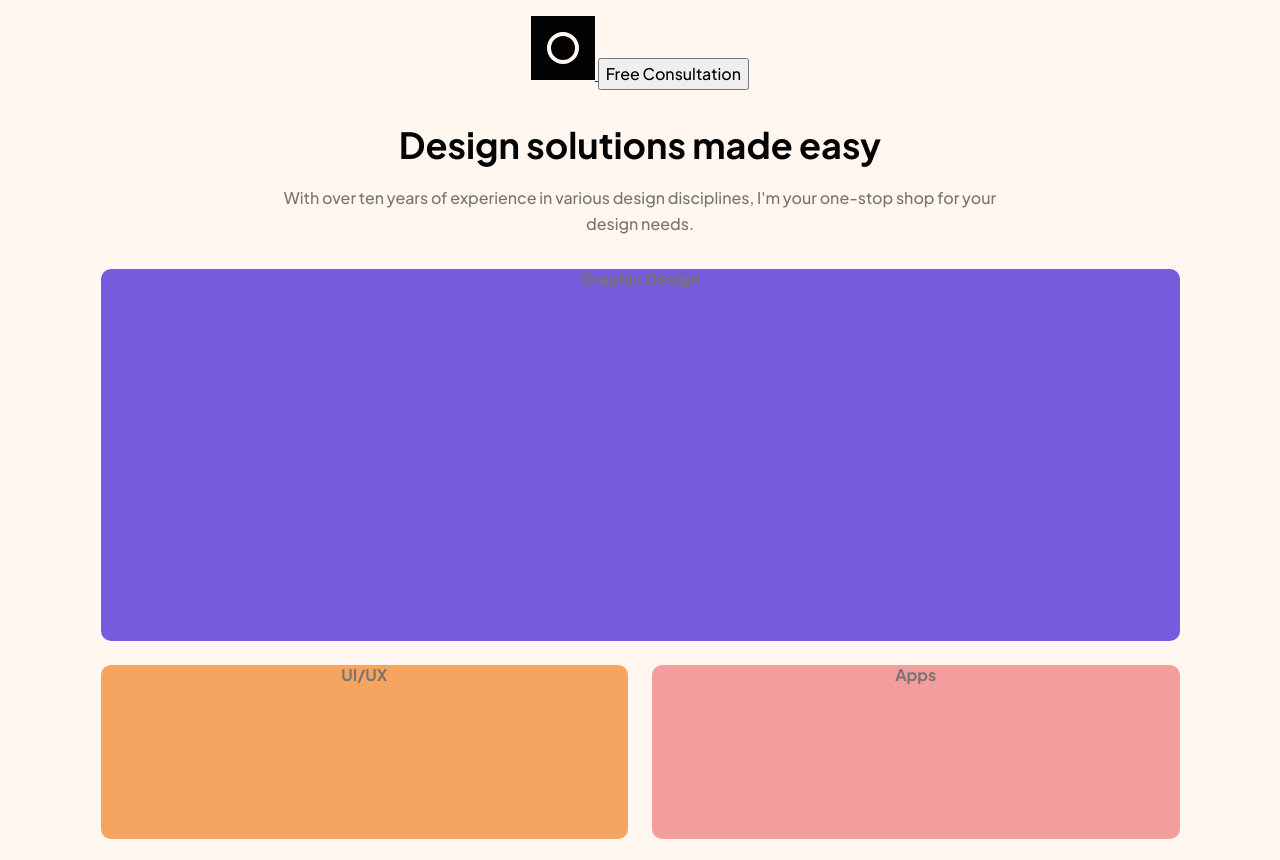
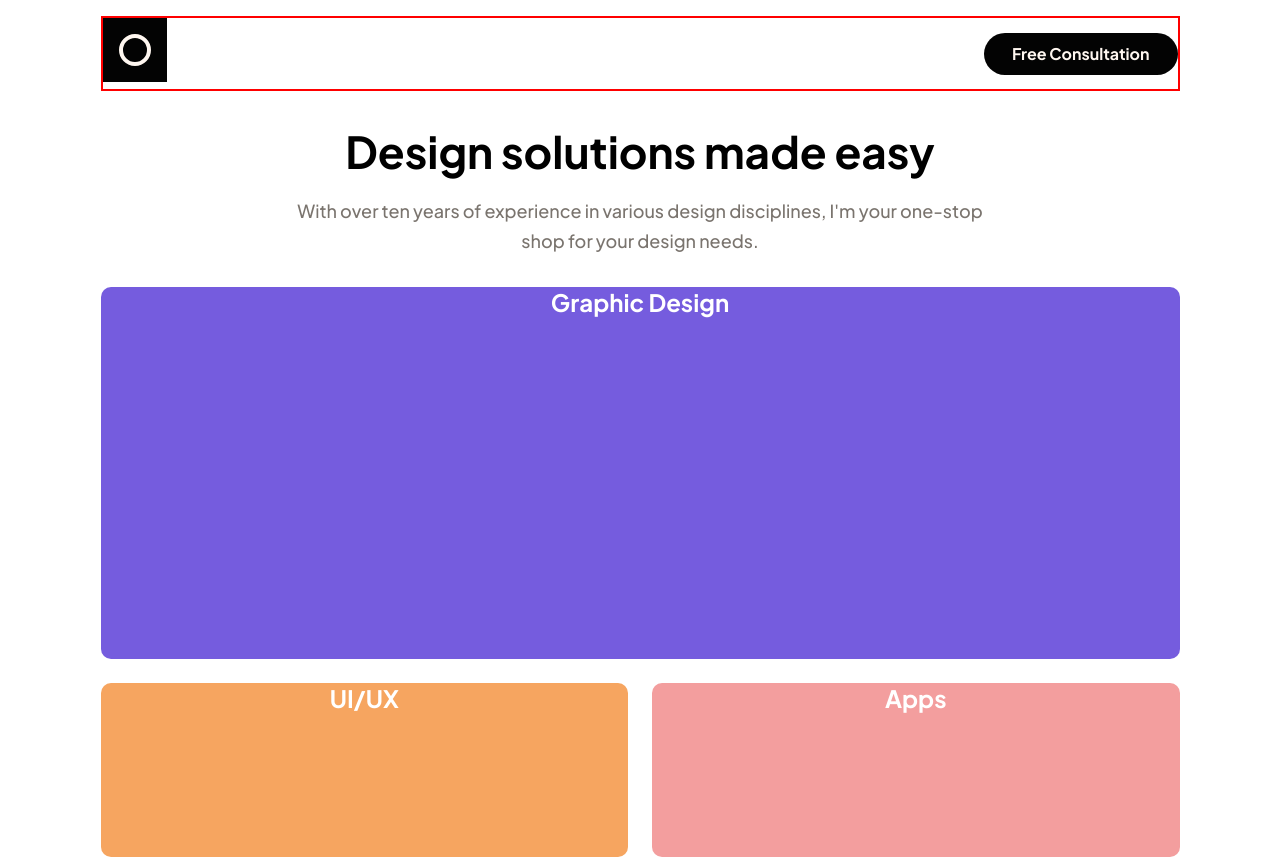
Before and after one commit to Nikkorey/Single-Page-Design-Portfolio, a plain HTML site: page starter-code/index.html in a window 1280 px wide. Shown: the top 860 px of the page. Drawn offline with Linux system fonts and the light colour scheme.

Commit message:
refactoring css
refactoring my css custom properties and typography.

```diff
--- a/starter-code/index.html
+++ b/starter-code/index.html
@@ -23,50 +23,39 @@
   <body>
     <header class="container">
       <nav class="nav">
-        <a href="#"
-          ><svg width="64" height="64" xmlns="http://www.w3.org/2000/svg">
-            <g fill="none" fill-rule="evenodd">
-              <path fill="#030303" d="M0 0h64v64H0z" />
-              <circle
-                stroke="#FFF7F0"
-                stroke-width="4"
-                cx="32"
-                cy="32"
-                r="14"
-              />
-            </g>
-          </svg>
+        <a href="#">
+          <img src="./assets/logo.svg" alt="Portfolio Logo" />
         </a>
-        <button class="btn">Free Consultation</button>
+        <button class="btn btn__dark">Free Consultation</button>
       </nav>
     </header>
 
     <main>
       <!-- Start of Intro -->
       <section class="intro container">
-        <h1 class="fs-xl">Design solutions made easy</h1>
-        <p class="intro__desc">
+        <h1 class="fs-primary-heading">Design solutions made easy</h1>
+        <p class="intro__desc text-neutral-200">
           With over ten years of experience in various design disciplines, I'm
           your one-stop shop for your design needs.
         </p>
         <article class="intro__card">
           <div class="intro__card-design br-10">
-            <h4>Graphic Design</h4>
+            <h4 class="fs-tertiary-heading">Graphic Design</h4>
           </div>
           <div class="intro__card-ui br-10">
-            <h4>UI/UX</h4>
+            <h4 class="fs-tertiary-heading">UI/UX</h4>
           </div>
           <div class="intro__card-apps br-10">
-            <h4>Apps</h4>
+            <h4 class="fs-tertiary-heading">Apps</h4>
           </div>
           <div class="intro__card-illustration br-10">
-            <h4>Illustrations</h4>
+            <h4 class="fs-tertiary-heading">Illustrations</h4>
           </div>
           <div class="intro__card-photo br-10">
-            <h4>Photography</h4>
+            <h4 class="fs-tertiary-heading">Photography</h4>
           </div>
           <div class="intro__card-motion br-10">
-            <h4>Motion Graphics</h4>
+            <h4 class="fs-tertiary-heading">Motion Graphics</h4>
           </div>
         </article>
         <!-- End of Intro -->
@@ -78,15 +67,15 @@
           <img class="img" src="./assets/image-amy.webp" alt="Amy Profile" />
         </div>
         <div class="profile__details">
-          <h2 class="fs-m">
+          <h2 class="fs-second-heading">
             I'm Amy, and I'd love to work on your next project
           </h2>
-          <p class="profile__desc">
+          <p class="profile__desc text-neutral-200">
             I love working with others to create beautiful design solutions.
             I've designed everything from brand illustrations to complete mobile
             apps. I'm also handy with a camera!
           </p>
-          <button class="btn">Free Consultation</button>
+          <button class="btn btn__accent">Free Consultation</button>
         </div>
       </section>
       <!-- end of profile section -->
@@ -101,7 +90,7 @@
       <section class="cta container">
         <div class="cta__details split">
           <div>
-            <h2 class="fs-m cta__title">Book a call with me</h2>
+            <h2 class="fs-second-heading">Book a call with me</h2>
             <p class="cta__desc">
               I'd love to have a chat to see how I can help you. The best first
               step is for us to discuss your project during a free consultation.
@@ -109,30 +98,19 @@
             </p>
           </div>
           <div class="cta__button">
-            <button class="btn">Free Consultation</button>
+            <button class="btn btn__accent">Free Consultation</button>
           </div>
         </div>
       </section>
       <!-- end of call to action -->
     </main>
 
-    <footer class="footer">
-      <nav class="nav">
-        <a href="#"
-          ><svg width="64" height="64" xmlns="http://www.w3.org/2000/svg">
-            <g fill="none" fill-rule="evenodd">
-              <path fill="#030303" d="M0 0h64v64H0z" />
-              <circle
-                stroke="#FFF7F0"
-                stroke-width="4"
-                cx="32"
-                cy="32"
-                r="14"
-              />
-            </g>
-          </svg>
+    <footer class="footer container">
+      <nav class="nav split">
+        <a href="#">
+          <img src="./assets/logo.svg" alt="Portfolio Logo" />
         </a>
-        <button class="btn">Free Consultation</button>
+        <button class="btn btn__dark">Free Consultation</button>
       </nav>
     </footer>
   </body>
--- a/starter-code/style.css
+++ b/starter-code/style.css
@@ -1,23 +1,63 @@
 :root {
   /* color */
-  --clr-primary-100: #fff7f0;
+  --clr-bg: #fff7f0;
+  --clr-btn-font: var(--clr-bg);
 
-  --clr-second-200: #755cde;
-  --clr-second-300: #f6a560;
-  --clr-second-400: #f39e9e;
-  --clr-second-500: #eb7565;
-  --clr-second-600: #61c4b7;
-  --clr-second-700: #552049;
-  --clr-second-800: #7a746e;
-  --clr-second-900: #030303;
+  --clr-white: #fff;
+
+  --clr-accent-200: #755cde;
+  --clr-accent-300: #f6a560;
+  --clr-accent-400: #f39e9e;
+  --clr-accent-500: #eb7565;
+  --clr-accent-600: #61c4b7;
+  --clr-accent-700: #552049;
+  --clr-accent-800: #7a746e;
+  --clr-accent-900: #030303;
+
+  --text-neutral-100: var(--clr-bg);
+  --text-neutral-200: var(--clr-accent-800);
 
   /* font family */
   --ff-family-prim: "Plus Jakarta Sans", sans-serif;
 
+  /* font weight */
+  --fw-regular: 500;
+  --fw-bold: 700;
+
   /* font size */
-  --fs-s: 1.5rem;
-  --fs-m: 1.625rem;
-  --fs-l: 2.25rem;
+  --fs-200: 0.875rem;
+  --fs-300: 1.5rem;
+  --fs-400: 1rem;
+  --fs-450: 1.125rem;
+  --fs-500: 1.5rem;
+  --fs-600: 1.625rem;
+  --fs-650: 2rem;
+  --fs-700: 2.25rem;
+  --fs-800: 2.5rem;
+  --fs-900: 2.75rem;
+  --fs-1000: 3.5rem;
+
+  --fs-body: var(--fs-400);
+  --fs-primary-heading: var(--fs-700);
+  --fs-second-heading: var(--fs-600);
+  --fs-tertiary-heading: var(--fs-500);
+  --fs-button: var(--fs-200);
+}
+
+@media (min-width: 768px) {
+  :root {
+    --fs-primary-heading: var(--fs-900);
+    --fs-second-heading: var(--fs-650);
+    --fs-body: var(--fs-450);
+    --fs-button: var(--fs-400);
+  }
+}
+
+@media (min-width: 1440px) {
+  :root {
+    --fs-primary-heading: var(--fs-1000);
+    --fs-second-heading: var(--fs-800);
+  }
 }
 
 /* Reset */
@@ -61,6 +101,7 @@ textarea,
 select {
   font: inherit;
 }
+/* end of reset */
 
 /* Utility */
 .container {
@@ -82,34 +123,60 @@ select {
   display: flex;
 }
 
-/* Typography */
-
-.fs-xl {
-  font-size: var(--fs-l);
+.btn {
+  border-radius: 50px;
+  font-size: var(--fs-button);
+  padding: 0.5rem 1.75rem;
+  border: none;
+  font-weight: var(--fw-bold);
 }
 
-.fs-m {
-  font-size: var(--fs-m);
+.btn__dark {
+  color: var(--clr-btn-font);
+  background-color: var(--clr-accent-900);
 }
 
-.fs-s {
-  font-size: var(--fs-s);
+.btn__accent {
+  color: var(--clr-btn-font);
+  background-color: var(--clr-accent-500);
 }
 
-.fs-xl,
-.fs-m,
-.fs-s {
-  color: var(--clr-second-900);
-  font-weight: 700;
+.text-neutral-200 {
+  color: var(--clr-accent-800);
+}
+/* end of Utility */
+
+/* Typography */
+.fs-primary-heading {
+  font-size: var(--fs-primary-heading);
+  font-weight: var(--fw-bold);
+}
+
+.fs-second-heading {
+  font-size: var(--fs-second-heading);
+}
+
+.fs-tertiary-heading {
+  font-size: var(--fs-tertiary-heading);
+  color: var(--clr-white);
 }
 
 /* body */
 body {
   background-color: var(--clr-primary-100);
   font-family: var(--ff-family-prim);
-  font-size: 1rem;
-  color: var(--clr-second-800);
+  font-size: var(--fs-body);
+  color: var(--clr-second-900);
   line-height: 1.625;
+}
+
+/* Nav */
+
+.nav {
+  border: solid red 2px;
+  display: flex;
+  align-items: center;
+  justify-content: space-between;
 }
 
 /* Intro Section */
@@ -130,15 +197,15 @@ body {
 
 .intro__card-design {
   grid-area: 1 / 1 / 3 / 3;
-  background-color: var(--clr-second-200);
+  background-color: var(--clr-accent-200);
 }
 
 .intro__card-ui {
-  background-color: var(--clr-second-300);
+  background-color: var(--clr-accent-300);
 }
 
 .intro__card-apps {
-  background-color: var(--clr-second-400);
+  background-color: var(--clr-accent-400);
 }
 
 .intro__card-illustration {
@@ -146,10 +213,10 @@ body {
 }
 
 .intro__card-photo {
-  background-color: var(--clr-second-600);
+  background-color: var(--clr-accent-600);
 }
 .intro__card-motion {
-  background-color: var(--clr-second-700);
+  background-color: var(--clr-accent-700);
 }
 
 .intro__card-illustration,
@@ -178,8 +245,8 @@ body {
 /* call to action */
 
 .cta__details {
-  background-color: var(--clr-second-900);
-  color: var(--clr-primary-100);
+  background-color: var(--clr-accent-900);
+  color: var(--text-neutral-100);
   border-radius: 10px;
   padding: 3rem 1.5rem;
   flex-direction: column;
```
